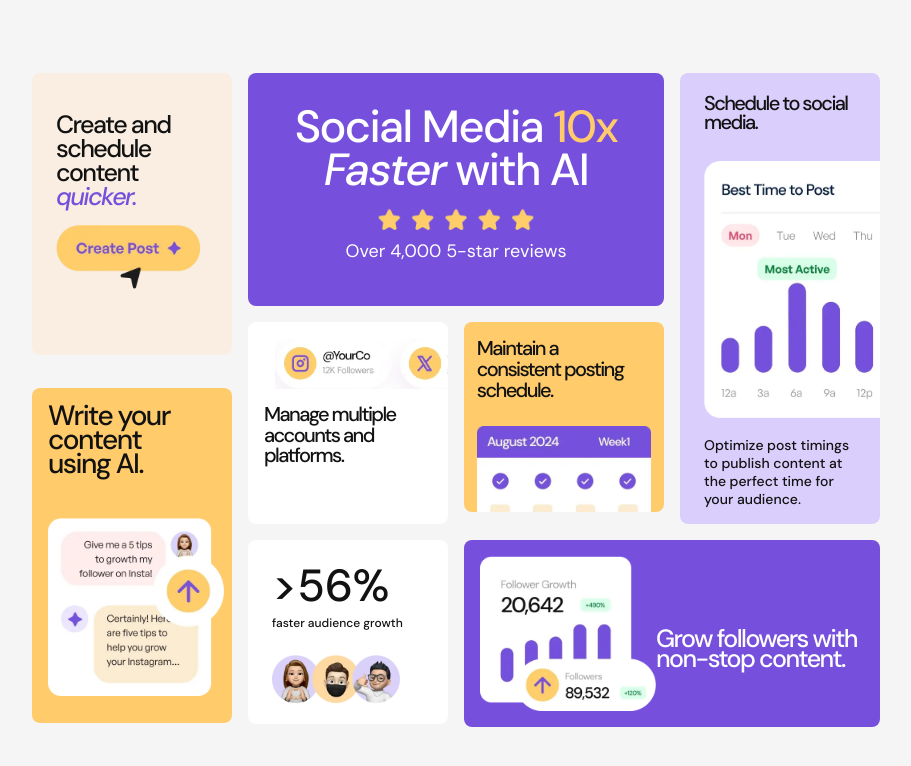
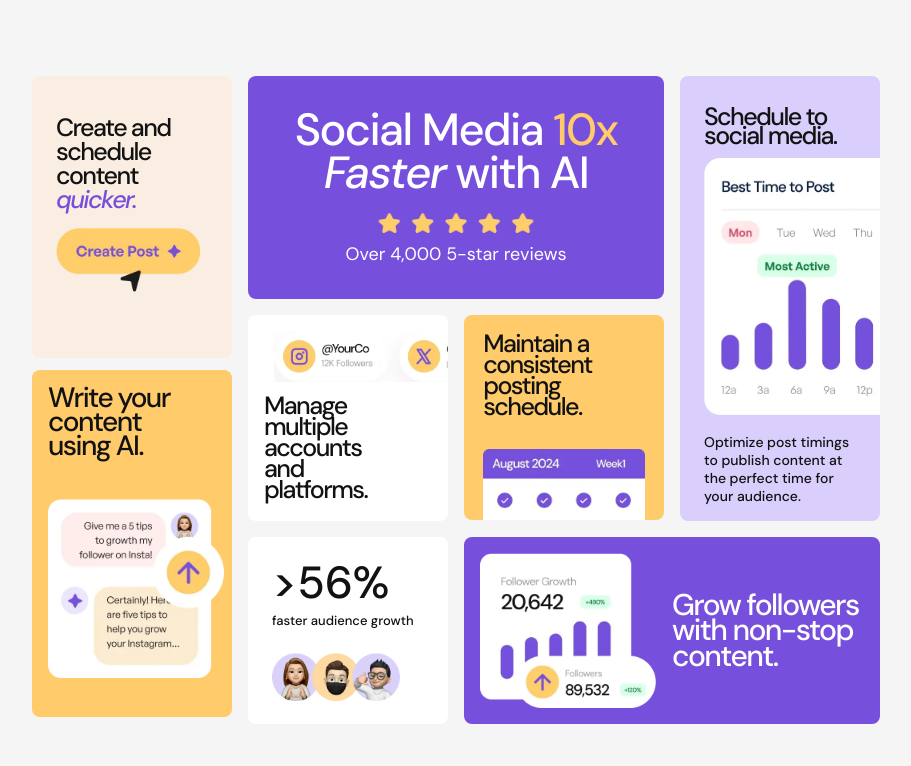
Before and after one commit to Oghenetega16/bento-grid, a plain HTML site: page index.html in a window 1280 px wide. Shown: the whole page, without its empty margins (184-1095 px from the left). Drawn offline with Linux system fonts and the light colour scheme.

Commit message:
final commit

```diff
--- a/style.css
+++ b/style.css
@@ -244,6 +244,7 @@ main {
     main {
         grid-template-columns: repeat(4, 1fr);
         gap: 1rem;
+        padding: 0;
     }
 
 /* content box */
@@ -274,15 +275,17 @@ main {
 /* schedule box */
     .schedule {
         width: 200px;
-        height: fit-content;
+        height: 100%;
         grid-area: 1 / 4 / 3 / 5;
         padding-left: 1.5rem;
         overflow: hidden;
     }
     .schedule h1 {
         text-align: left;
-        font-size: 20px;
+        font-size: 25px;
         line-height: 1.2rem;
+        width: 150px;
+        margin: .9rem 0 0 0;
     }
     .schedule p {
         width: 100%;
@@ -302,11 +305,11 @@ main {
     }
     .accounts img {
         width: 15rem;
-        margin-left: .7rem;
+        margin-left: .6rem;
     }
     .accounts h1 {
-        font-size: 20px;
-        width: 150px;
+        font-size: 25px;
+        width: 120px;
         margin-top: .6rem;
         line-height: 1.3rem;
     }
@@ -314,27 +317,30 @@ main {
 /* post_schedule box */
     .post_schedule {
         width: 200px;
-        height: 190px;
+        height: 205px;
         grid-area: 2 / 3 / 3 / 4;
+        padding: 1.2rem 1.2rem 0 1.2rem;
+        overflow: hidden;
     }
     .post_schedule h1 {
-        font-size: 20px;
-        width: 150px;
+        font-size: 25px;
+        width: 120px;
         line-height: 1.3rem;
     }
     .post_schedule img {
         width: 100%;
-        margin-top: .95rem;
+        display: flex;
+        margin: 2rem auto;
     }
 
 /* ai_content box */
     .ai_content {
         width: 200px;
         padding: 1rem;
-        height: 335px;
+        height: 347px;
         grid-area: 3 / 1 / 4 / 2;
         position: absolute;
-        top: 48.5%;
+        top: 46.2%;
     }
     .ai_content h2 {
         font-size: 28px;
@@ -350,11 +356,11 @@ main {
 /* growth box */
     .growth {
         width: 200px;
-        height: fit-content;
+        height: auto;
         grid-area: 3 / 2 / 4 / 3;
     }
     .growth p {
-        font-size: 12px;
+        font-size: 13px;
         font-weight: 500;
     }
     .growth img {
@@ -368,12 +374,16 @@ main {
         height: fit-content;
         padding: 1rem;
         flex-direction: row;
+        align-items: center;
+        justify-content: space-between;
+        gap: 1rem;
         grid-area: 3 / 3 / 4 / 5;
     }
     .followers p {
-        font-size: 25px;
-        line-height: 1.3rem;
+        font-size: 30px;
+        line-height: 1.6rem;
         text-align: left;
+        margin: 0;
     }
     .followers img {
         width: 11rem;
```
